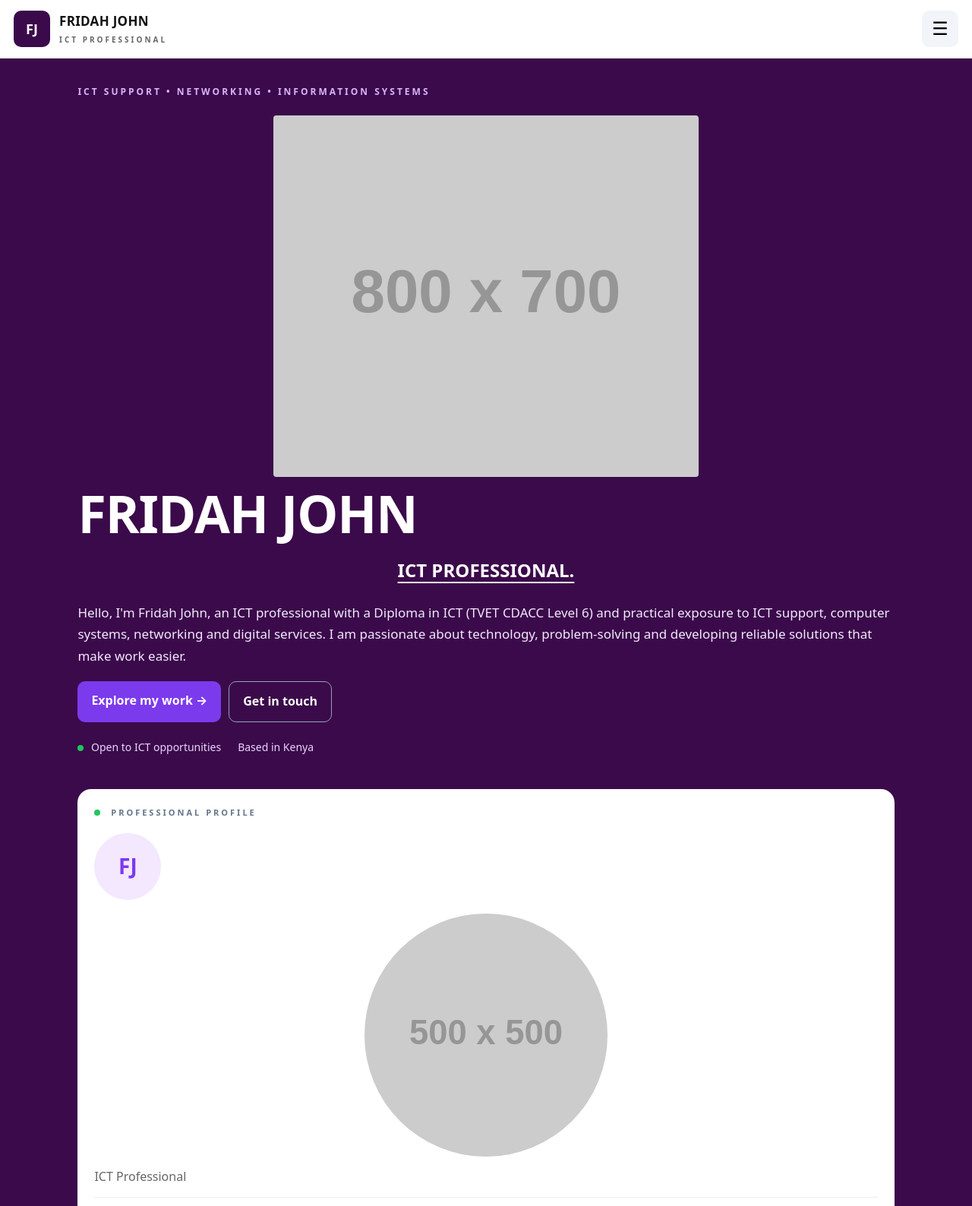
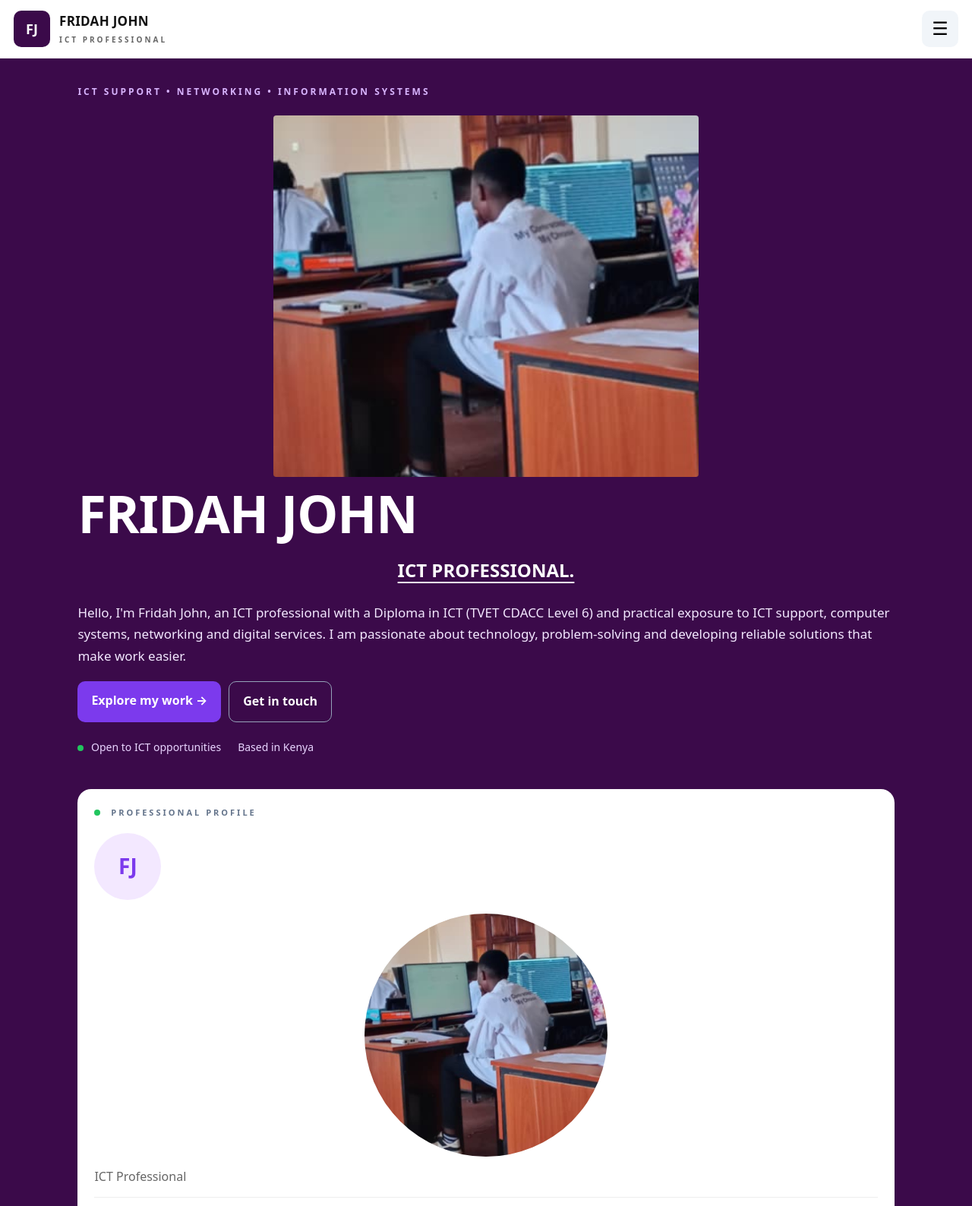
Before and after one commit to johnfridah468-tech/johnfridah468-tech.github.io, a plain HTML site: page index.html in a window 1280 px wide. Shown: the top 1588 px of the page at 76% size. Drawn offline with Linux system fonts and the light colour scheme; placeholder pictures from the web are drawn by us.

Commit message:
Update index.html

```diff
--- a/index.html
+++ b/index.html
@@ -79,7 +79,7 @@ footer{background:#3b0a4a;color:#c4b5fd;text-align:center;padding:20px;font-size
 </nav>
 <section class="hero" id="home">
 <div class="hero-label">ICT SUPPORT • NETWORKING • INFORMATION SYSTEMS</div>
-<img class="hero-img" src="https://via.placeholder.com/800x700/3b0a4a/ffffff?text=Your+Photo+Here" alt="Fridah John">
+<img class="hero-img" src="1757669708426.jpg" alt="Fridah John">
 <h1>FRIDAH JOHN</h1>
 <h2>ICT PROFESSIONAL.</h2>
 <p>Hello, I'm Fridah John, an ICT professional with a Diploma in ICT (TVET CDACC Level 6) and practical exposure to ICT support, computer systems, networking and digital services. I am passionate about technology, problem-solving and developing reliable solutions that make work easier.</p>
@@ -93,7 +93,7 @@ footer{background:#3b0a4a;color:#c4b5fd;text-align:center;padding:20px;font-size
 <div class="profile-card">
 <div class="profile-label"><i></i> PROFESSIONAL PROFILE</div>
 <div class="fj-circle">FJ</div>
-<img class="profile-img" src="https://via.placeholder.com/500x500/f3e8ff/7c3aed?text=FJ" alt="Fridah John">
+<img class="profile-img" src="1757669708426.jpg" alt="Fridah John">
 <p class="role">ICT Professional</p>
 <div class="profile-row"><span>Focus</span><b>ICT Support & Systems</b></div>
 <div class="profile-row"><span>Approach</span><b>Practical • Reliable • Curious</b></div>
@@ -130,4 +130,4 @@ document.querySelectorAll('nav a').forEach(function(a){
 });
 </script>
 </body>
-  </html>
+</html>
```
